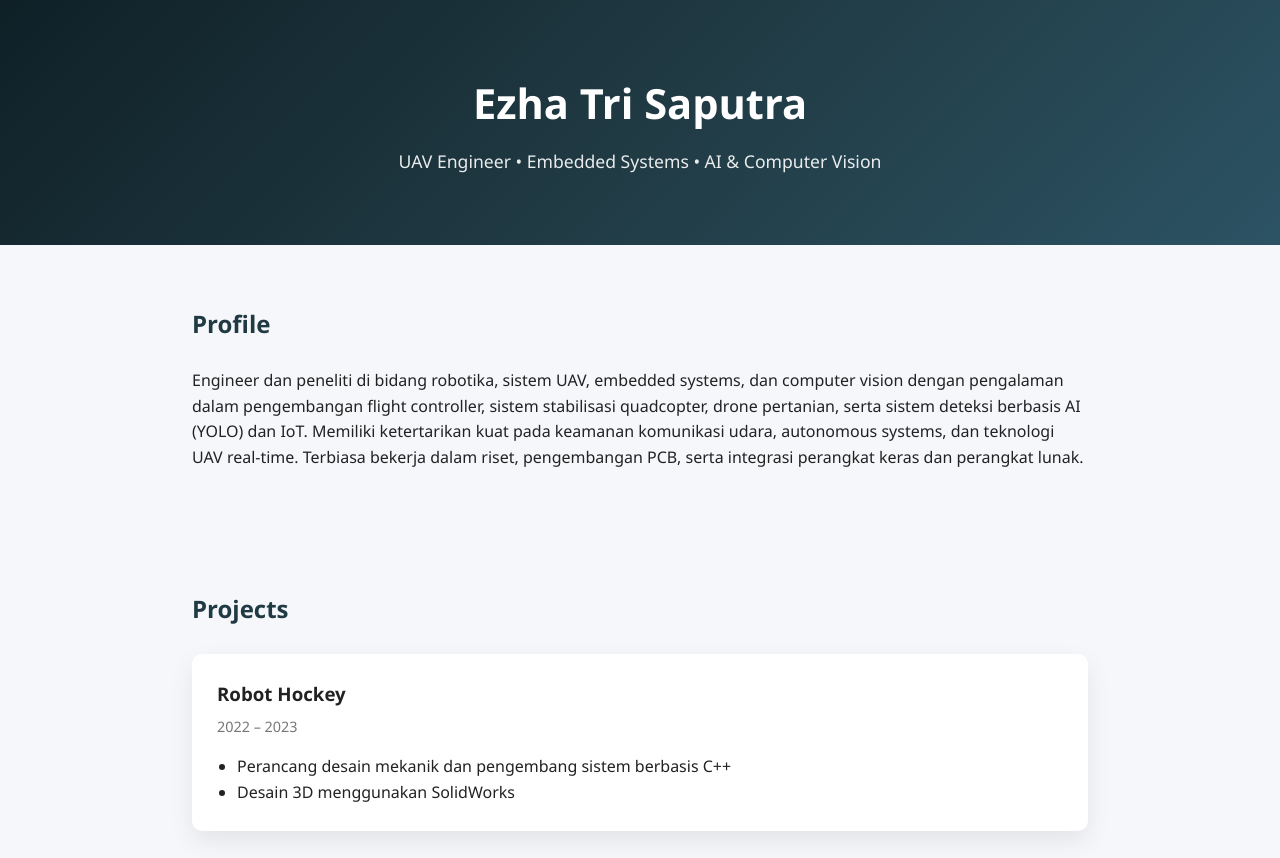
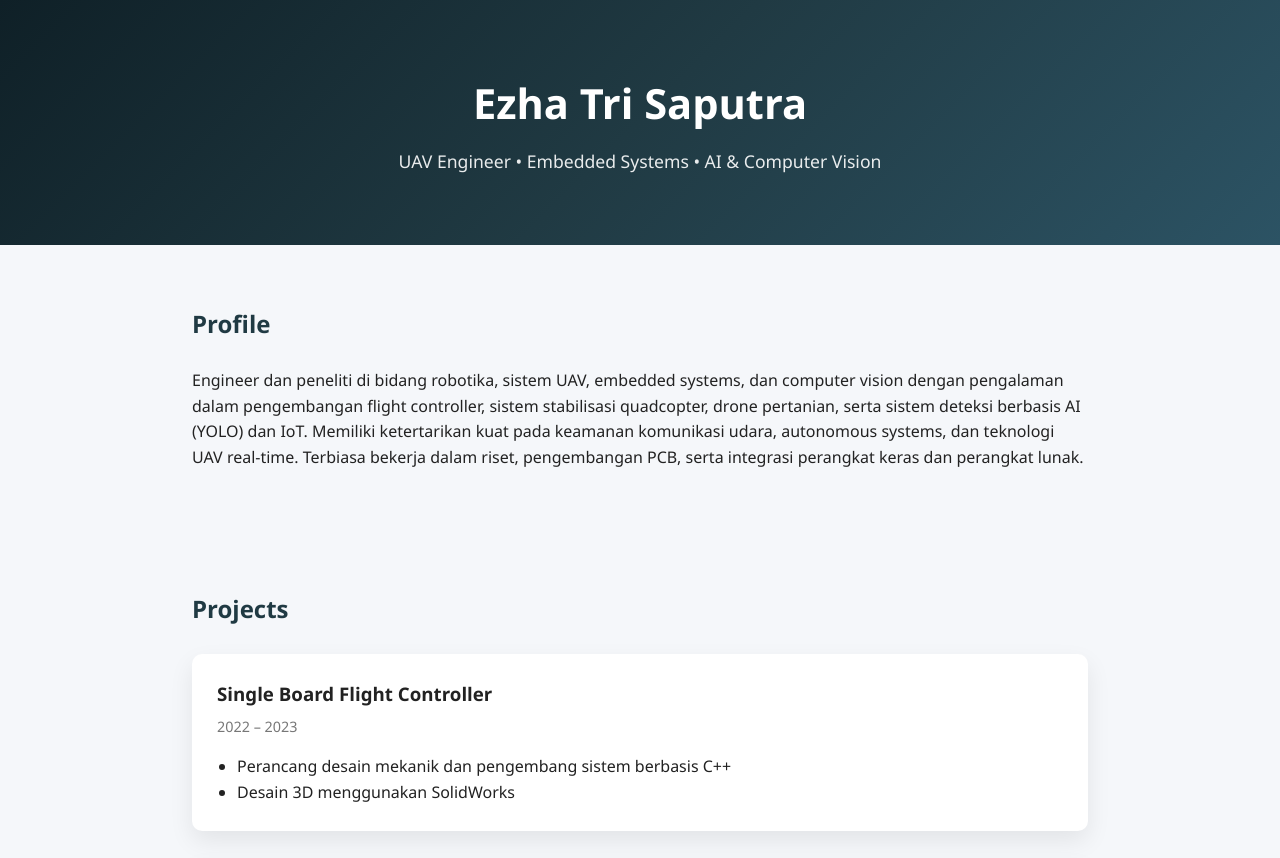
Before and after one commit to Trisaputraezha/Portofolio, a plain HTML site: page index.html in a window 1280 px wide. Shown: the top 858 px of the page. Drawn offline with Linux system fonts and the light colour scheme; grey boxes are pictures that could not be loaded.

```diff
--- a/index.html
+++ b/index.html
@@ -31,6 +31,16 @@
   <!-- PROJECTS -->
   <section class="projects">
     <h2>Projects</h2>
+
+    <!-- Single Board Flight Controller -->
+    <div class="card">
+      <h3>Single Board Flight Controller</h3>
+      <span>2022 – 2023</span>
+      <ul>
+        <li>Perancang desain mekanik dan pengembang sistem berbasis C++</li>
+        <li>Desain 3D menggunakan SolidWorks</li>
+      </ul>
+    </div>
 
     <!-- ROBOT HOCKEY -->
     <div class="card">
```
